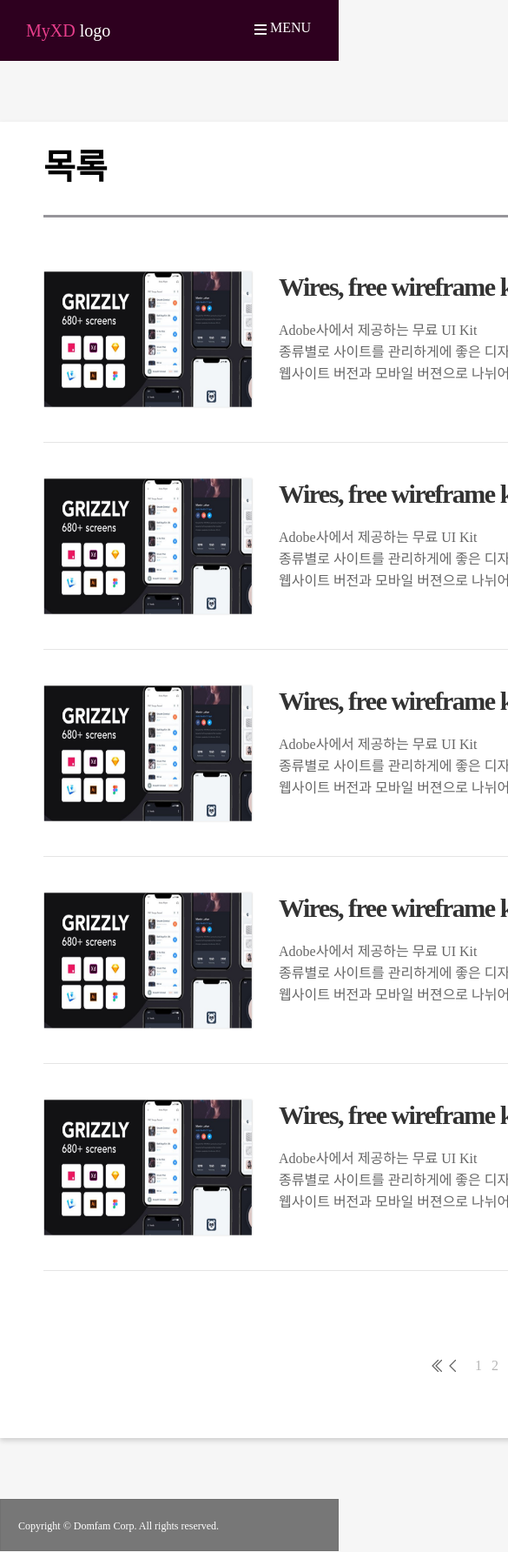
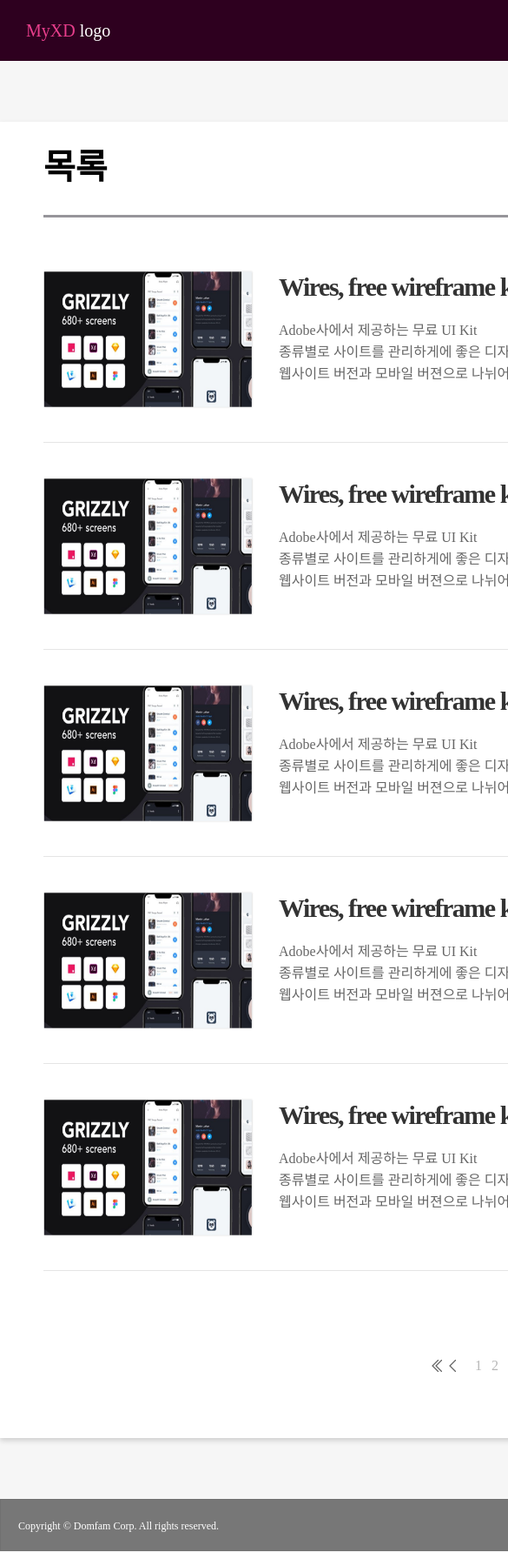
Before and after one commit to domfam012/MyXD, a Next.js app: page /admin/p/list in a window 390 px wide. Shown: the top 1784 px of the page at 87% size, 585 px wide, since content can reach past the window. Built offline with nearby package versions, Linux system fonts and the light colour scheme; a web font is replaced by a local one.

Commit message:
layout responsive & non-responsive

```diff
--- a/include/Footer.js
+++ b/include/Footer.js
@@ -1,6 +1,6 @@
-const Footer = () => (
+const Footer = props => (
     <footer>
-        <div className="footer">
+        <div className={ props.isResponsive ? "footer" : "footer footer-xl" }>
             <span>Copyright © Domfam Corp. All rights reserved.</span>
         </div>
         <style jsx>{`
@@ -21,10 +21,16 @@
                 .footer span {
                     padding-left: 30px;
                 }
+                .footer-xl {
+                    min-width: 1200px;
+                }
             }
             @media (max-width: 768px) {
                 .footer span {
                     padding-left: 20px;
+                }
+                .footer-xl {
+                    min-width: 1200px;
                 }
             }
         `}</style>
--- a/include/Header.js
+++ b/include/Header.js
@@ -6,7 +6,7 @@
     marginRight: 15
 };
 
-const Header = () => {
+const Header = props => {
     /**
      * @type {{id: string}[]}
      *
@@ -18,7 +18,11 @@
     ];
     return (
         <header>
-            <nav className="navbar navbar-expand-xl">
+            <nav className=
+                     { props.isResponsive
+                         ? "navbar navbar-expand-xl"
+                         : "navbar navbar-expand-xl navbar-xl"
+                     }>
                 <a className="navbar-brand" href="#"> <span className="pink">MyXD</span> logo</a>
                 <button className="navbar-toggler" type="button" data-toggle="collapse" data-target="#navbarText"
                         aria-controls="navbarText" aria-expanded="false" aria-label="Toggle navigation">
@@ -67,6 +71,9 @@
                 background: #2e001f;
                 color: #fff;
               }
+              .navbar-xl {
+                min-width: 1200px;
+              }
               .navbar-brand {
                 font-size: 20px;
                 line-height: 70px;
@@ -105,6 +112,9 @@
                 .navbar {
                     padding: 0;
                     min-width: 564px;
+                  }
+                  .navbar-xl {
+                    min-width: 1200px;
                   }
                   .navbar-nav {
                   background: #ffffff;
@@ -156,11 +166,18 @@
                 .navbar-toggler:hover, .navbar-toggler:focus {
                   outline: none;
                 }
+
+                .navbar-xl > .navbar-toggler {
+
+                }
               }
               @media (max-width: 760px) {
                  .navbar {
                     padding: 0;
                     min-width: 320px;
+                  }
+                  .navbar-xl {
+                    min-width: 1200px;
                   }
               }
             `}</style>
--- a/include/Layout.js
+++ b/include/Layout.js
@@ -14,12 +14,14 @@
     if(isAdmin){
         isAdminLogin =  path[2] === 'login' || path[2] === '';
     }
+    const isResponsive = (isAdmin && !isAdminLogin) ? false : true;
+    console.log(isResponsive);
 
     const { page } = props;
     let containerClass;
 
-    if(page == 'index') {
-        console.log()
+    if(page === 'index') {
+        console.log();
     }
 
     switch(page){
@@ -43,11 +45,11 @@
                 <script src="/js/bootstrap.min.js"/>
                 <script src="/js/common.js"/>
             </Head>
-            <Header/>
-            <div className={isAdminLogin ? "container": isAdmin ? "container-xl" : "container"}>
+            <Header isResponsive={isResponsive}/>
+            <div className={isResponsive ? "container" : "container-xl"}>
                 {props.children}
             </div>
-            <Footer/>
+            <Footer isResponsive={isResponsive}/>
         </>
     )
 };
```
Also changed, not shown: pages/admin/login.js (+8 -1 lines), lib/css/bootstrap.css. Lines whose indentation alone changed are shown as unchanged.
